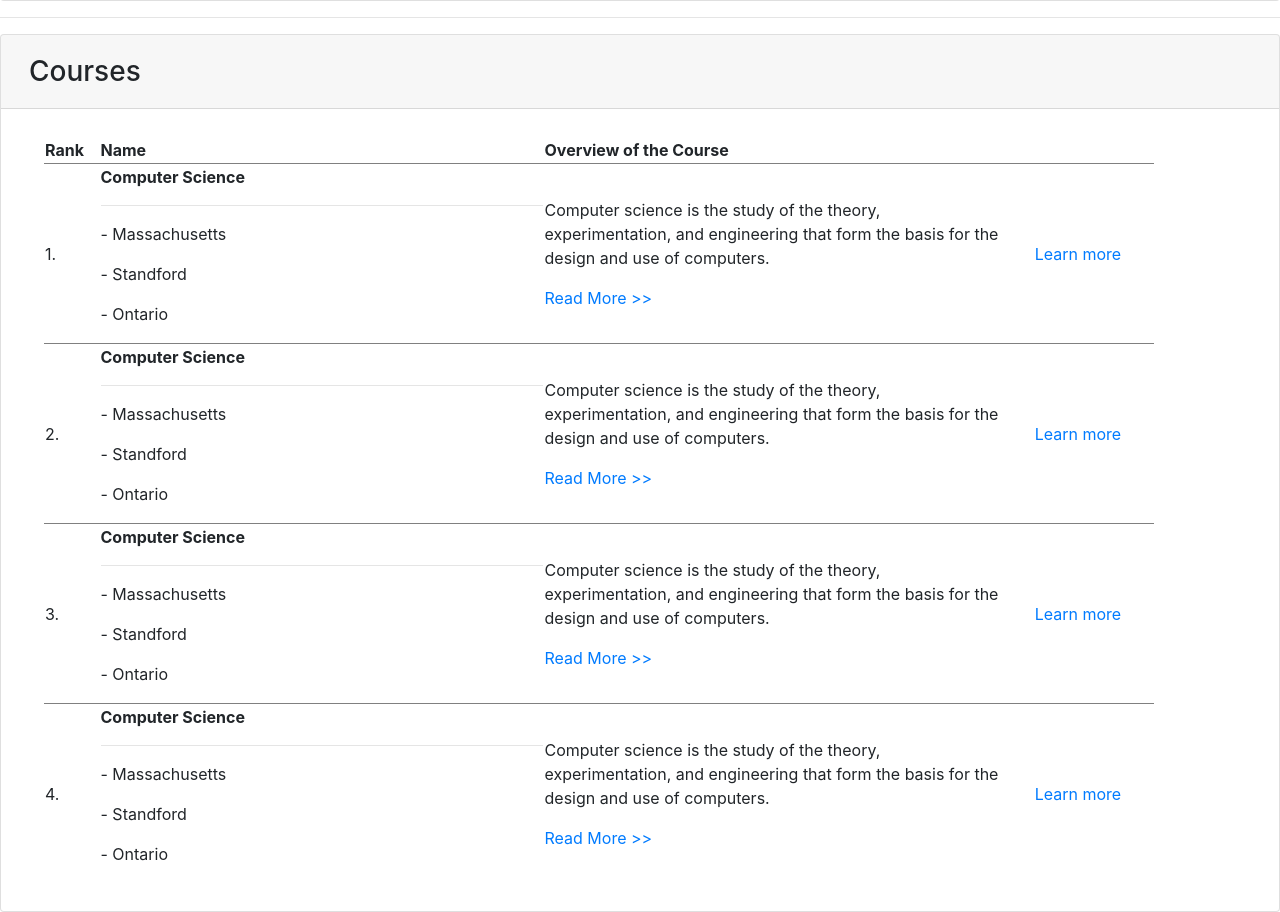
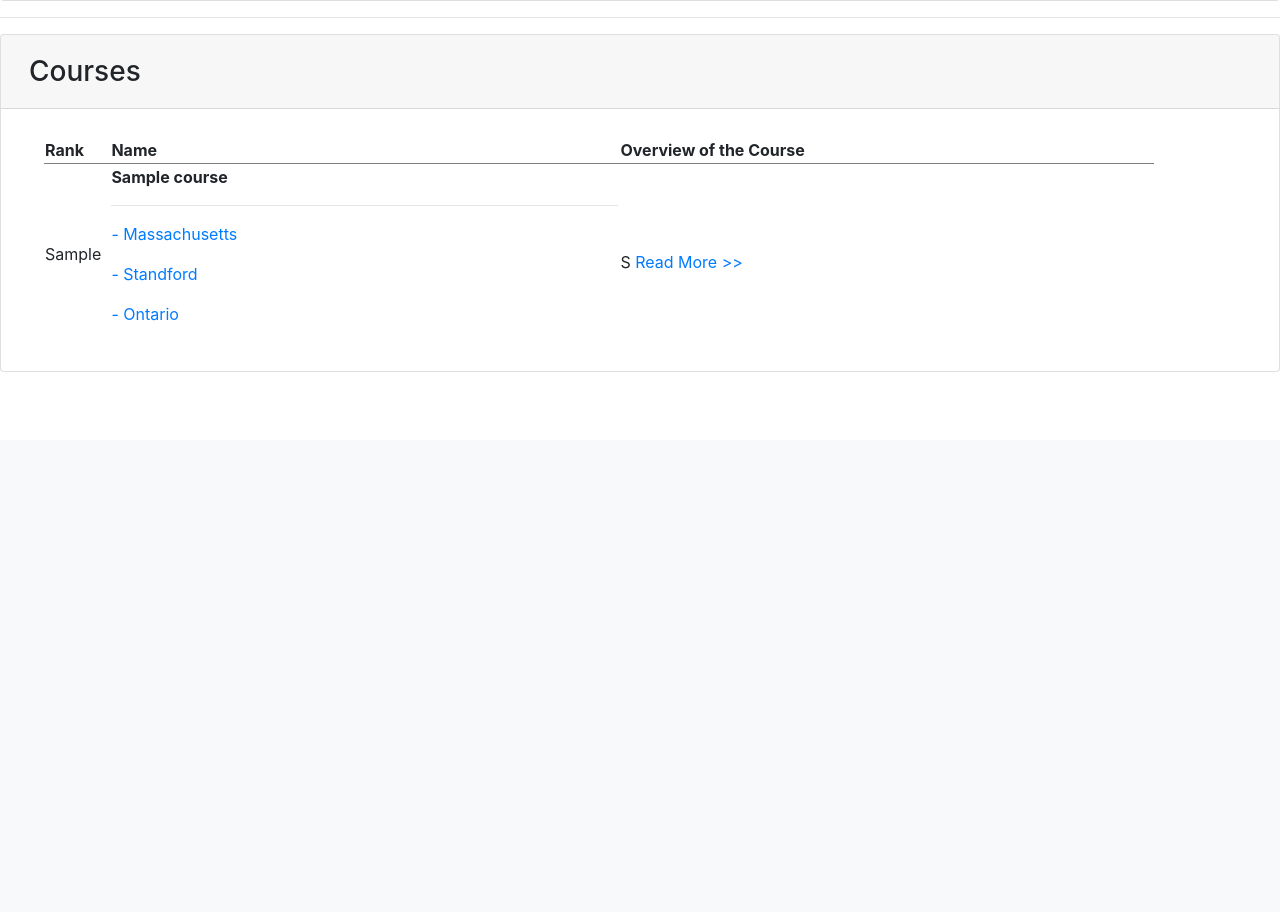
Before and after one commit to aamir21198/Gre-Web-Portal, a PHP site: page /Universities-Courses.php in a window 1280 px wide. Shown: the part 360-1272 px from the top of the page. After the commit the page ends 732 px from the top, so only its background shows below. Run offline with PHP 8.4, Linux system fonts and the light colour scheme; tables that the repository leaves empty or names only in its code hold one stand-in row (values such as "Sample post").

Commit message:
Dynamic loading of Courses.. Fixed Read more of Universities.. hyperlink of universities offering courses left

```diff
--- a/php/Universities-Courses.php
+++ b/php/Universities-Courses.php
@@ -66,7 +66,6 @@
 							<th width="42%" class="heading_review"> Reviews </th>
 							<th width="30%"></th>
 						</tr>
-
 						<?php
 						$servername = "localhost";
 						$username = "root";
@@ -87,7 +86,7 @@
     					// output data of each row
 							$counter = 1;
 							while($row = mysqli_fetch_assoc($result)) {
-							$first_break = strrpos($row["review"], '\n');
+								$first_break = strpos($row["review"], "\n");
 								$first_line = substr($row["review"], 0, $first_break);
 								$rem = substr($row["review"], $first_break);
 								echo
@@ -116,7 +115,6 @@
 							echo "0 results";
 						}
 						?>
-
 					</tbody>
 				</table>
 			</div>
@@ -129,102 +127,62 @@
 		</div>
 		<div class="card-body">
 			<div class="container mx-2 my-2">
-				  			<table class="universities_ranking" border=1 frame=void rules=rows>
+				<table class="courses_ranking" border=1 frame=void rules=rows>
 					<tbody>
 						<tr class="table_header">
 				  			<th width="5%"> Rank </th>
 				  			<th width="40%" class="heading_name"> Name </th>
 				  			<th width="42%" class="heading_review"> Overview of the Course </th>
-				  			<th width="30%"></th>
 				  		</tr>
-				  			<tr class="row_1" style="overflow: visible;">
-				  			<td>1.</td>
+				  		<?php
+						$servername = "localhost";
+						$username = "root";
+						$password = "";
+						$dbname = "Gre_portal";
+
+						$conn = mysqli_connect($servername, $username, $password, $dbname);
+
+						if (!$conn) {
+							die("Connection failed: " . mysqli_connect_error());
+						}
+							//echo "Connected successfully<br>";
+
+						$query = "SELECT * FROM Courses ORDER BY rank";
+						$result = mysqli_query($conn, $query);
+
+						if (mysqli_num_rows($result) > 0) {
+    					// output data of each row
+							$counter = 1;
+							while($row = mysqli_fetch_assoc($result)) {
+								$first_break = strpos($row["overview"], ".");
+								$first_line = substr($row["overview"], 0, $first_break+1);
+								$rem = substr($row["overview"], $first_break+1);
+								echo
+								" <tr class='row_$counter' style='overflow: visible;'>
+								<td>" . $row['rank'] . "</td>
 								<td>
-				  			<p><strong>Computer Science</strong></p>
+									<p><strong>" . $row['name'] . "</strong></p>
 									<hr>
-				  			<p>- Massachusetts</p>
-				  			<p>- Standford</p>
-				  			<p>- Ontario</p>
+									<p><a href='#'>- Massachusetts</a></p>
+									<p><a href='#'>- Standford</a></p>
+									<p><a href='#'>- Ontario</a></p>
 								</td>
 								<td>
-				  			<p class="overview">
-				  			Computer science is the study of the theory, experimentation, and engineering that form the basis for the design and use of computers.
+									<p class='overview'></p>
+									$first_line
+									<p id='more_of_overview$counter' class='overview' style='display:none;'>
+									$rem
 									</p>
-				  			<p id="more_of_overview1" class="overview" style="display:none;">
-				  			It is the scientific and practical approach to computation and its applications and the systematic study of the feasibility, structure, expression, and mechanization of the methodical procedures (or algorithms) that underlie the acquisition, representation, processing, storage, communication of, and access to, information.
-				  			</p>
-				  			<a href="javascript:showMoreOverview(1);" id="link_overview1">  Read More >></a>
+									<a href='javascript:showMoreOverview($counter)' id='link_overview$counter'>  Read More >></a>
 								</td>
-				  			<td>
-				  			<a class="px-4" href="#">Learn more</a>
-				  			</td>
-				  			</tr>
-				  			<tr class="row_2" style="overflow: visible;">
-				  			<td>2.</td>
-				  			<td>
-				  			<p><strong>Computer Science</strong></p>
-				  			<hr>
-				  			<p>- Massachusetts</p>
-				  			<p>- Standford</p>
-				  			<p>- Ontario</p>
-				  			</td>
-				  			<td>
-				  			<p class="overview">
-				  			Computer science is the study of the theory, experimentation, and engineering that form the basis for the design and use of computers.
-				  			</p>
-				  			<p id="more_of_overview2" class="overview" style="display:none;">
-				  			It is the scientific and practical approach to computation and its applications and the systematic study of the feasibility, structure, expression, and mechanization of the methodical procedures (or algorithms) that underlie the acquisition, representation, processing, storage, communication of, and access to, information.
-				  			</p>
-				  			<a href="javascript:showMoreOverview(2);" id="link_overview2">  Read More >></a>
-				  			</td>
-				  			<td>
-				  			<a class="px-4" href="#">Learn more</a>
-				  			</td>
-				  			</tr>
-				  			<tr class="row_3" style="overflow: visible;">
-				  			<td>3.</td>
-				  			<td>
-				  			<p><strong>Computer Science</strong></p>
-				  			<hr>
-				  			<p>- Massachusetts</p>
-				  			<p>- Standford</p>
-				  			<p>- Ontario</p>
-				  			</td>
-				  			<td>
-				  			<p class="overview">
-				  			Computer science is the study of the theory, experimentation, and engineering that form the basis for the design and use of computers.
-				  			</p>
-				  			<p id="more_of_overview3" class="overview" style="display:none;">
-				  			It is the scientific and practical approach to computation and its applications and the systematic study of the feasibility, structure, expression, and mechanization of the methodical procedures (or algorithms) that underlie the acquisition, representation, processing, storage, communication of, and access to, information.
-				  			</p>
-				  			<a href="javascript:showMoreOverview(3);" id="link_overview3">  Read More >></a>
-				  			</td>
-				  			<td>
-				  			<a class="px-4" href="#">Learn more</a>
-				  			</td>
-				  			</tr>
-				  			<tr class="row_4" style="overflow: visible;">
-				  			<td>4.</td>
-				  			<td>
-				  			<p><strong>Computer Science</strong></p>
-				  			<hr>
-				  			<p>- Massachusetts</p>
-				  			<p>- Standford</p>
-				  			<p>- Ontario</p>
-				  			</td>
-				  			<td>
-				  			<p class="overview">
-				  			Computer science is the study of the theory, experimentation, and engineering that form the basis for the design and use of computers.
-				  			</p>
-				  			<p id="more_of_overview4" class="overview" style="display:none;">
-				  			It is the scientific and practical approach to computation and its applications and the systematic study of the feasibility, structure, expression, and mechanization of the methodical procedures (or algorithms) that underlie the acquisition, representation, processing, storage, communication of, and access to, information.
-				  			</p>
-				  			<a href="javascript:showMoreOverview(4);" id="link_overview4">  Read More >></a>
-				  			</td>
-				  			<td>
-				  			<a class="px-4" href="#">Learn more</a>
-				  			</td>
-				  			</tr>
+								</tr>"
+								;
+								$counter = $counter + 1;
+							}
+						} else {
+							echo "0 results";
+						}
+						?>
 					</tbody>
 				</table>
 			</div>
```
Lines whose indentation alone changed are shown as unchanged.
